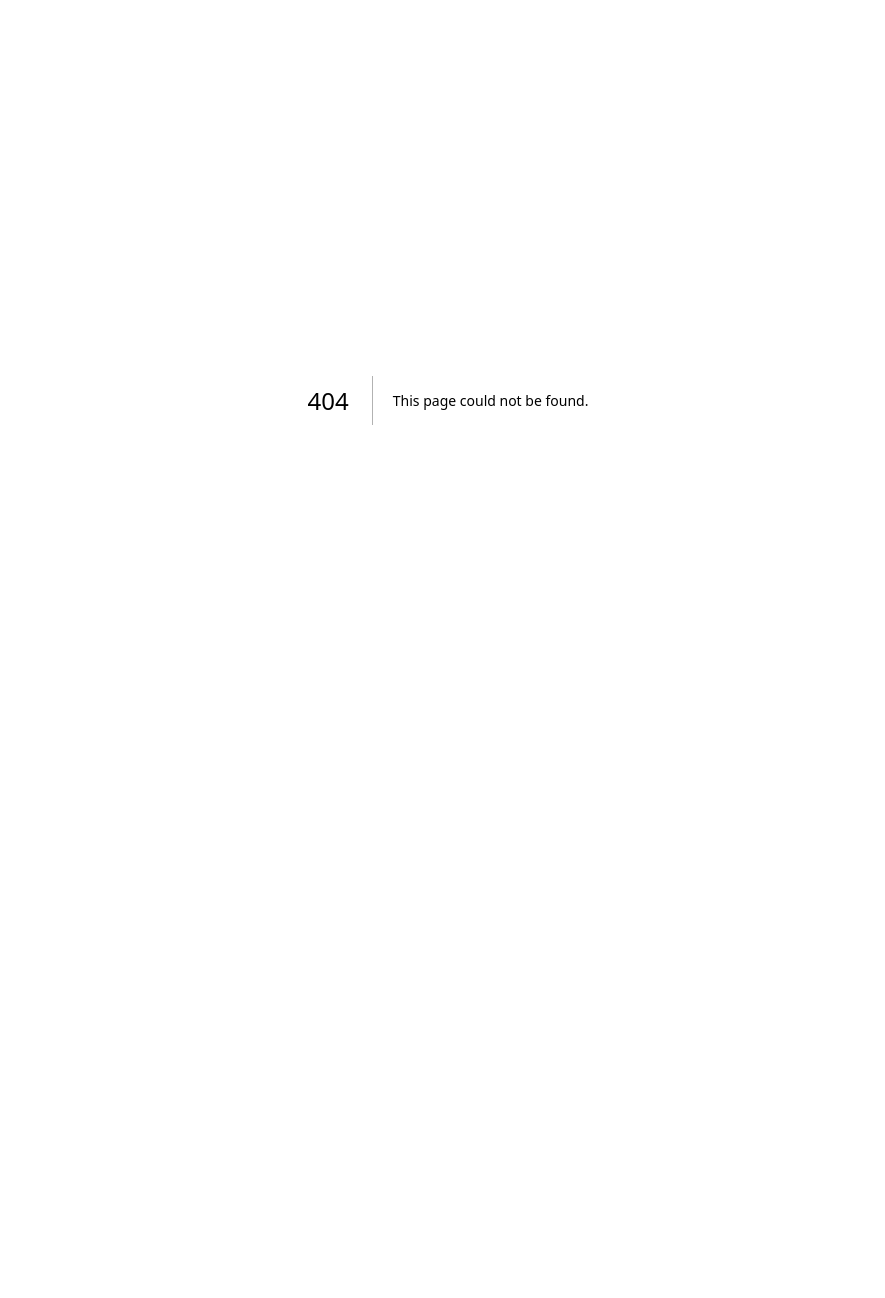
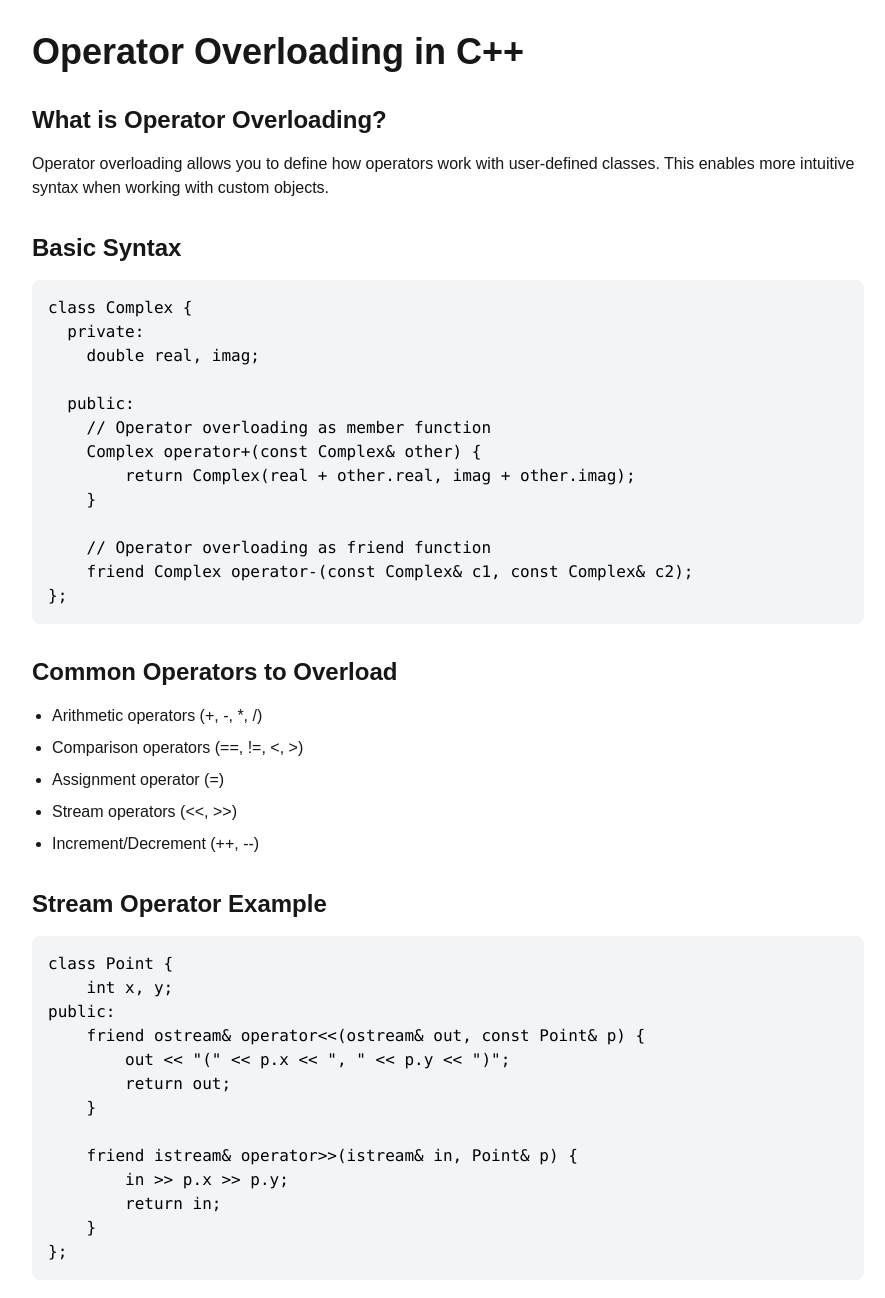
Before and after one commit to Evandabest/learnDS, a Next.js app: page /operator-overloading in a window 1280 px wide. Before the commit this address had no page. Shown: the top 1298 px of the page, without its empty margins (192-1077 px from the left). Before the commit the page ends 800 px from the top, so only its background shows below. Built offline with nearby package versions, Linux system fonts and the light colour scheme.

Commit message:
feat: add opertator overloading page

```diff
--- /dev/null
+++ b/app/operator-overloading/page.tsx
@@ -0,0 +1,119 @@
+'use client';
+
+export default function OperatorOverloadingPage() {
+  return (
+    <div className="max-w-4xl mx-auto p-8">
+      <h1 className="text-4xl font-bold mb-8">Operator Overloading in C++</h1>
+
+      <section className="mb-8">
+        <h2 className="text-2xl font-semibold mb-4">What is Operator Overloading?</h2>
+        <p className="mb-4">
+          Operator overloading allows you to define how operators work with user-defined classes.
+          This enables more intuitive syntax when working with custom objects.
+        </p>
+      </section>
+
+      <section className="mb-8">
+        <h2 className="text-2xl font-semibold mb-4">Basic Syntax</h2>
+        <pre className="bg-gray-100 p-4 rounded-lg mb-4">
+          <code className="text-black">{`class Complex {
+  private:
+    double real, imag;
+
+  public:
+    // Operator overloading as member function
+    Complex operator+(const Complex& other) {
+        return Complex(real + other.real, imag + other.imag);
+    }
+
+    // Operator overloading as friend function
+    friend Complex operator-(const Complex& c1, const Complex& c2);
+};`}</code>
+        </pre>
+      </section>
+
+      <section className="mb-8">
+        <h2 className="text-2xl font-semibold mb-4">Common Operators to Overload</h2>
+        <ul className="list-disc pl-5 space-y-2">
+          <li>Arithmetic operators (+, -, *, /)</li>
+          <li>Comparison operators (==, !=, &lt;, &gt;)</li>
+          <li>Assignment operator (=)</li>
+          <li>Stream operators (&lt;&lt;, &gt;&gt;)</li>
+          <li>Increment/Decrement (++, --)</li>
+        </ul>
+      </section>
+
+      <section className="mb-8">
+        <h2 className="text-2xl font-semibold mb-4">Stream Operator Example</h2>
+        <pre className="bg-gray-100 p-4 rounded-lg mb-4">
+          <code className="text-black">{`class Point {
+    int x, y;
+public:
+    friend ostream& operator<<(ostream& out, const Point& p) {
+        out << "(" << p.x << ", " << p.y << ")";
+        return out;
+    }
+
+    friend istream& operator>>(istream& in, Point& p) {
+        in >> p.x >> p.y;
+        return in;
+    }
+};`}</code>
+        </pre>
+      </section>
+
+      <section className="mb-8">
+        <h2 className="text-2xl font-semibold mb-4">Assignment Operator</h2>
+        <pre className="bg-gray-100 p-4 rounded-lg mb-4">
+          <code className="text-black">{`class String {
+    char* str;
+public:
+    String& operator=(const String& other) {
+        if (this != &other) {  // Self-assignment check
+            delete[] str;       // Free existing resource
+            str = new char[strlen(other.str) + 1];
+            strcpy(str, other.str);
+        }
+        return *this;
+    }
+};`}</code>
+        </pre>
+      </section>
+
+      <section className="mb-8">
+        <h2 className="text-2xl font-semibold mb-4">Best Practices</h2>
+        <ul className="list-disc pl-5 space-y-2">
+          <li>Maintain natural semantics of operators</li>
+          <li>Implement related operators consistently</li>
+          <li>Consider returning references for chain operations</li>
+          <li>Use const where appropriate</li>
+          <li>Handle self-assignment in assignment operator</li>
+        </ul>
+      </section>
+
+      <section className="mb-8">
+        <h2 className="text-2xl font-semibold mb-4">Common Use Cases</h2>
+        <pre className="bg-gray-100 p-4 rounded-lg mb-4">
+          <code className="text-black">{`// Vector addition
+Vector v1(1, 2), v2(3, 4);
+Vector v3 = v1 + v2;
+
+// String concatenation
+MyString s1("Hello "), s2("World");
+MyString s3 = s1 + s2;
+
+// Matrix operations
+Matrix m1(2,2), m2(2,2);
+Matrix m3 = m1 * m2;`}</code>
+        </pre>
+      </section>
+
+      <footer className="mt-12 text-sm text-gray-600">
+        <p>
+          Reference: "Data Structures and Other Objects Using C++"
+          by Michael Main and Walter Savitch
+        </p>
+      </footer>
+    </div>
+  );
+}
```
